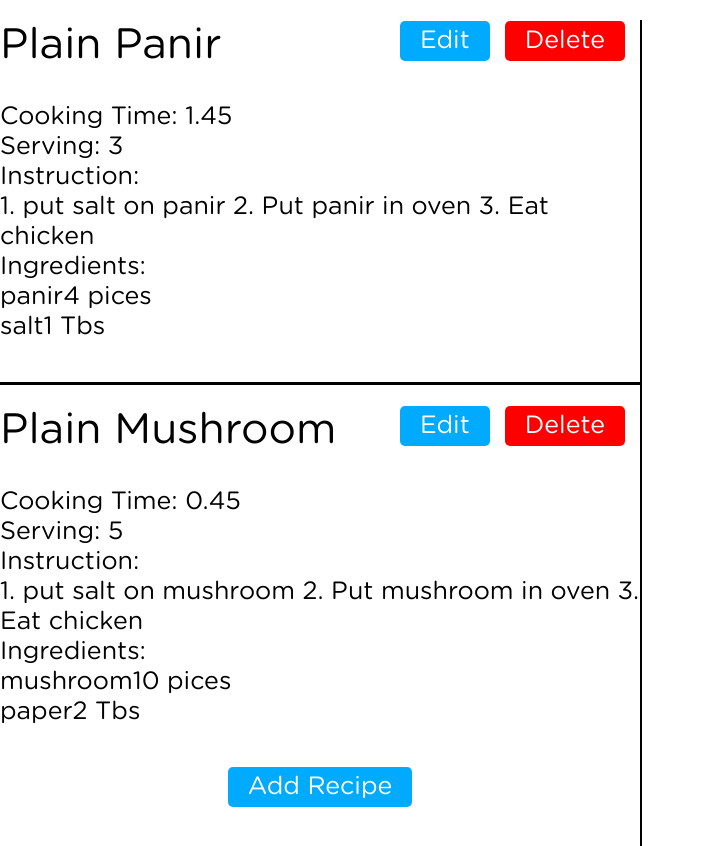
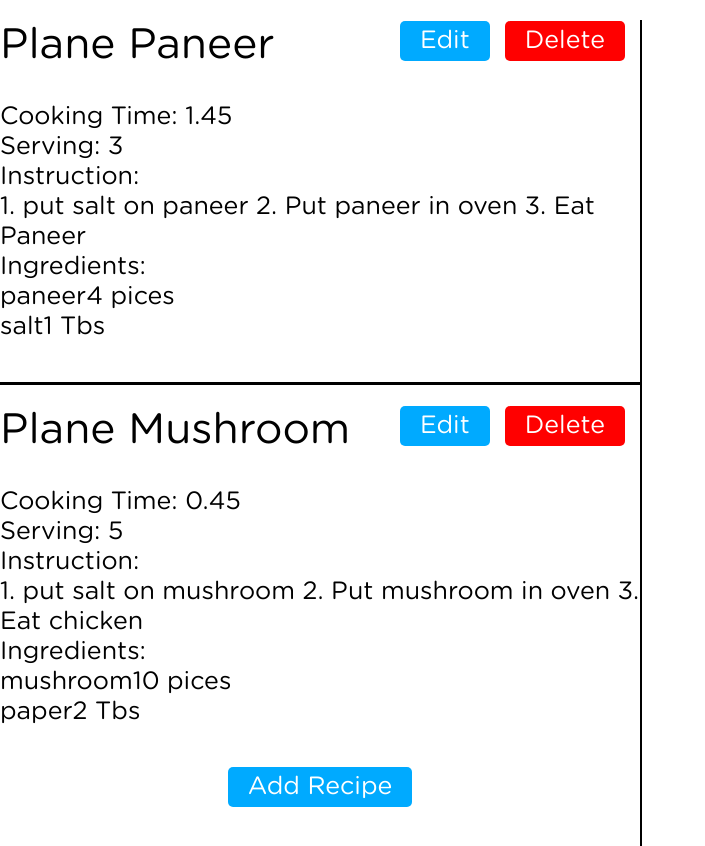
Before and after one commit to HeyAmSoumya/Cooking_Recipe_React_App, a React (Create React App) app: page / in a window 1280 px wide. Shown: the whole page, without its empty margins (0-705 px from the left). Built offline with nearby package versions, Linux system fonts and the light colour scheme.

Commit message:
chnages in App.

```diff
--- a/src/App.js
+++ b/src/App.js
@@ -16,14 +16,14 @@ function App() {
 const sampleRecipes = [
   {
     id: 1,
-    name: 'Plain Panir',
+    name: 'Plane Paneer',
     servings: 3,
     cookTime: '1.45',
-    instruction: " 1. put salt on panir \n  2. Put panir in oven \n  3. Eat chicken",
+    instruction: " 1. put salt on paneer \n  2. Put paneer in oven \n  3. Eat Paneer",
     ingredient: [
       {
         id: 1,
-        name: 'panir',
+        name: 'paneer',
         amount: '4 pices'
       },
       {
@@ -36,7 +36,7 @@ const sampleRecipes = [
 
   {
     id: 2,
-    name: 'Plain Mushroom',
+    name: 'Plane Mushroom',
     servings: 5,
     cookTime: '0.45',
     instruction: " 1. put salt on mushroom \n  2. Put mushroom in oven \n  3. Eat chicken",
```
